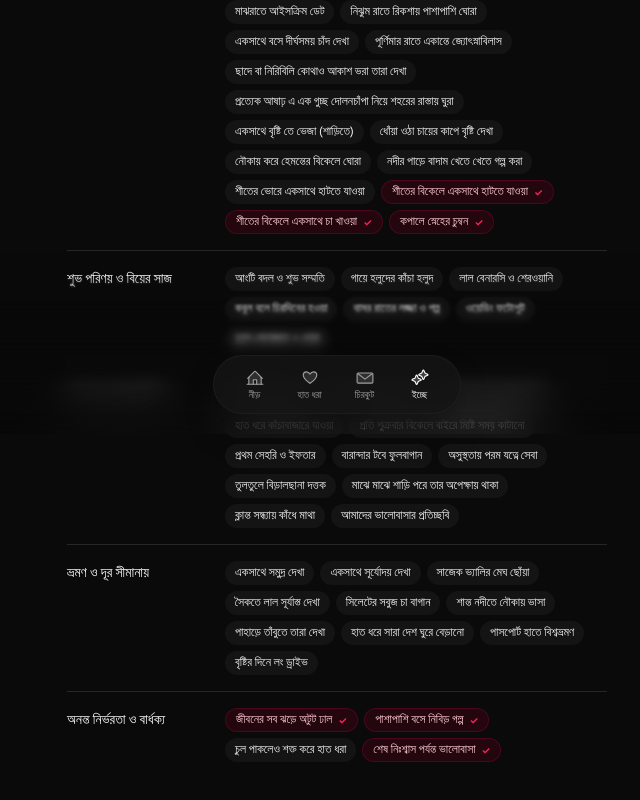
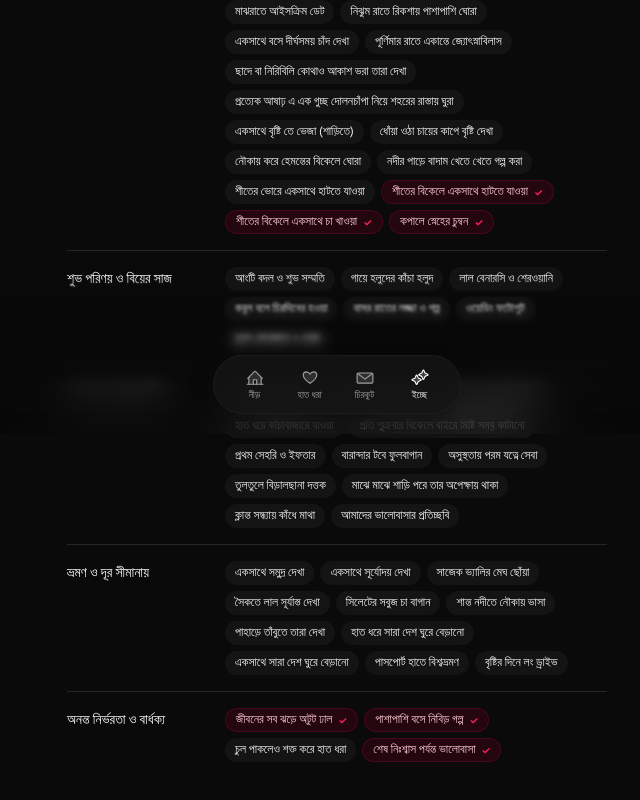
Before and after one commit to fiftee15n/9November, a Next.js app: page /ecche in a window 1280 px wide. Shown: the part 366-1166 px from the top of the page, without its empty margins (303-943 px from the left). Built offline with nearby package versions, Linux system fonts and the light colour scheme; what react-apple-emojis would draw is missing.

Commit message:
Add traveling the whole country together wish while keeping holding hands wish in ecche list

```diff
--- a/app/ecche/page.tsx
+++ b/app/ecche/page.tsx
@@ -86,6 +86,7 @@ const BUCKET_LIST = [
       { name: "শান্ত নদীতে নৌকায় ভাসা", done: false },
       { name: "পাহাড়ে তাঁবুতে তারা দেখা", done: false },
       { name: "হাত ধরে সারা দেশ ঘুরে বেড়ানো", done: false },
+      { name: "একসাথে সারা দেশ ঘুরে বেড়ানো", done: false },
       { name: "পাসপোর্ট হাতে বিশ্বভ্রমণ", done: false },
       { name: "বৃষ্টির দিনে লং ড্রাইভ", done: false },
     ],
```
